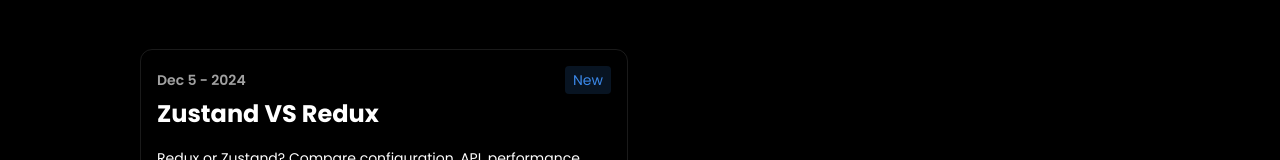
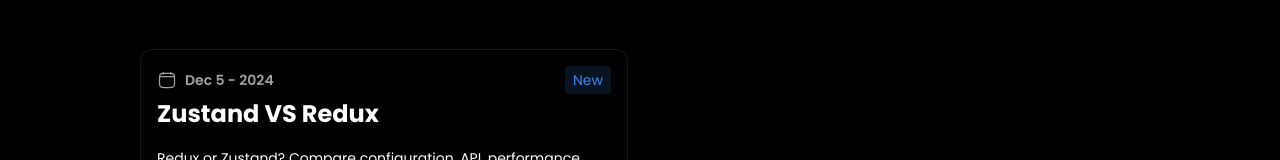
Before and after one commit to InakiCarcereny/inaki-blog, a Next.js app: page / in a window 1280 px wide. Shown: the part 306-466 px from the top of the page. Built offline with nearby package versions, Linux system fonts and the light colour scheme.

Commit message:
Add Calendar icon to Article component: enhance date display with icon for improved visual appeal and consistency in design

```diff
--- a/src/app/components/Article.tsx
+++ b/src/app/components/Article.tsx
@@ -2,6 +2,7 @@
 
 import { POSTS_BY_TAG } from '../lib/Posts';
 import Link from 'next/link';
+import { Calendar } from '@/app/icons/Calendar';
 
 interface ArticleProps {
   title: string;
@@ -28,7 +29,10 @@
       <div className="flex flex-col gap-4">
         <header className="flex flex-col gap-1">
           <div className="flex items-center justify-between">
-            <span className="text-[#a1a1a1] font-semibold text-sm">{date}</span>
+            <span className="text-[#a1a1a1] font-semibold text-sm flex items-center gap-2">
+              <Calendar className="w-5 h-5" />
+              {date}
+            </span>
             {state && <Tag />}
           </div>
           <h2 className="text-white font-bold text-2xl">{title}</h2>
```
